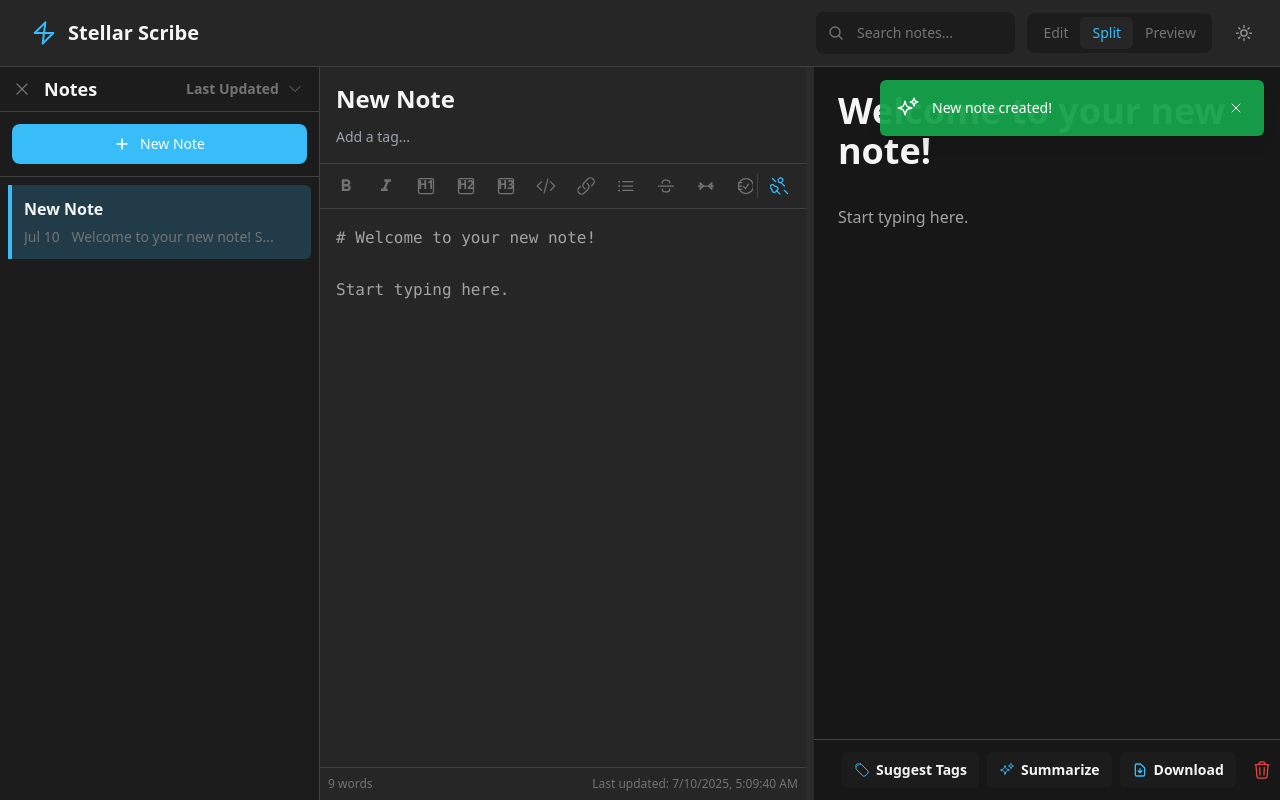
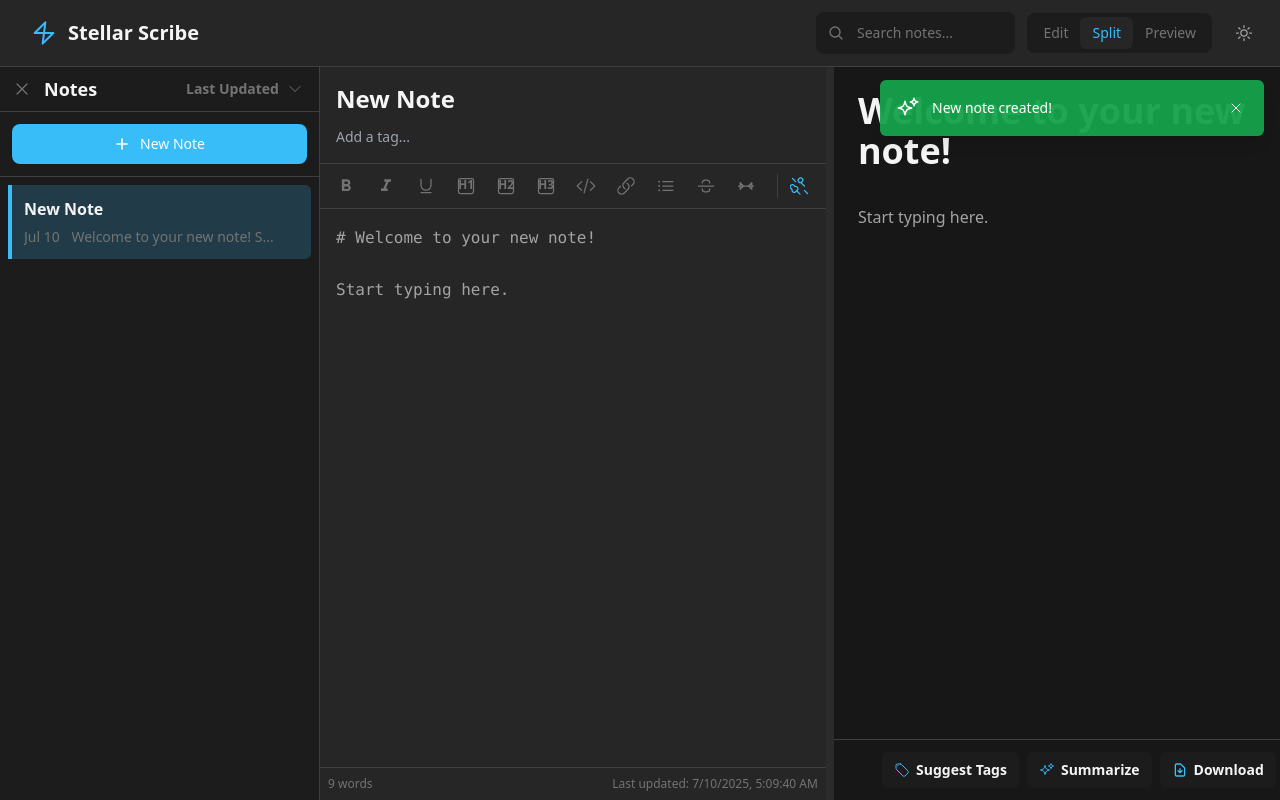
Before and after one commit to Abhishekabysm/steller-scribe, a React (Vite) app: page / in a window 1280 px wide. Both pictures are taken after a click on the button "Create First Note". Built offline with nearby package versions, Linux system fonts and the light colour scheme.

Commit message:
feat: add underline formatting option in NoteEditor and EditorToolbar

```diff
--- a/components/EditorToolbar.tsx
+++ b/components/EditorToolbar.tsx
@@ -3,6 +3,7 @@
 import React, { useState } from 'react';
 import BoldLetterIcon from './icons/BoldLetterIcon';
 import ItalicLetterIcon from './icons/ItalicLetterIcon';
+import UnderlineIcon from './icons/UnderlineIcon';
 import LinkIcon from './icons/LinkIcon';
 import CodeIcon from './icons/CodeIcon';
 import ListIcon from './icons/ListIcon';
@@ -34,7 +35,7 @@ const ToolbarButton: React.FC<{ onClick: () => void; children: React.ReactNode;
 const EditorToolbar: React.FC<EditorToolbarProps> = ({ textareaRef, onUpdate, onGenerateClick }) => {
   const [showAllTools, setShowAllTools] = useState(false);
 
-  const applyFormat = (syntax: 'bold' | 'italic' | 'code' | 'link' | 'list' | 'h1' | 'h2' | 'h3' | 'strikethrough' | 'quote' | 'tasklist' | 'hr') => {
+  const applyFormat = (syntax: 'bold' | 'italic' | 'underline' | 'code' | 'link' | 'list' | 'h1' | 'h2' | 'h3' | 'strikethrough' | 'quote' | 'tasklist' | 'hr') => {
     const textarea = textareaRef.current;
     if (!textarea) return;
 
@@ -52,6 +53,10 @@ const EditorToolbar: React.FC<EditorToolbarProps> = ({ textareaRef, onUpdate, on
       case 'italic':
         newText = `*${selectedText}*`;
         cursorOffset = 1;
+        break;
+      case 'underline':
+        newText = `<u>${selectedText}</u>`;
+        cursorOffset = 3;
         break;
       case 'code':
         newText = `\`${selectedText}\``;
@@ -134,6 +139,9 @@ const EditorToolbar: React.FC<EditorToolbarProps> = ({ textareaRef, onUpdate, on
       <ToolbarButton onClick={() => applyFormat('italic')} title="Italic (Ctrl+I)">
         <ItalicLetterIcon className="w-5 h-5" />
       </ToolbarButton>
+      <ToolbarButton onClick={() => applyFormat('underline')} title="Underline (Ctrl+U)">
+        <UnderlineIcon className="w-5 h-5" />
+      </ToolbarButton>
       <ToolbarButton onClick={() => applyFormat('h1')} title="Heading 1">
         <HeadingIcon className="w-5 h-5" level={1} />
       </ToolbarButton>
--- a/components/NoteEditor.tsx
+++ b/components/NoteEditor.tsx
@@ -502,6 +502,11 @@ const NoteEditor: React.FC<NoteEditorProps> = ({ activeNote, onUpdateNote, onDel
           shouldWrap = true;
           e.preventDefault();
           break;
+        case 'u':
+          wrappedText = `<u>${selectedText}</u>`;
+          shouldWrap = true;
+          e.preventDefault();
+          break;
         case 'k':
           wrappedText = `[${selectedText}](url)`;
           shouldWrap = true;
--- /dev/null
+++ b/components/icons/UnderlineIcon.tsx
@@ -0,0 +1,16 @@
+import React from 'react';
+
+interface IconProps {
+    className?: string;
+}
+
+const UnderlineIcon: React.FC<IconProps> = ({ className }) => (
+    <svg xmlns="http://www.w3.org/2000/svg" fill="none" viewBox="0 0 24 24" strokeWidth={1.5} stroke="currentColor" className={className}>
+        {/* U-shape */}
+        <path strokeLinecap="round" strokeLinejoin="round" d="M6 4v7a6 6 0 0012 0V4" />
+        {/* Underline */}
+        <path strokeLinecap="round" strokeLinejoin="round" d="M6 20h12" />
+    </svg>
+);
+
+export default UnderlineIcon;
```
